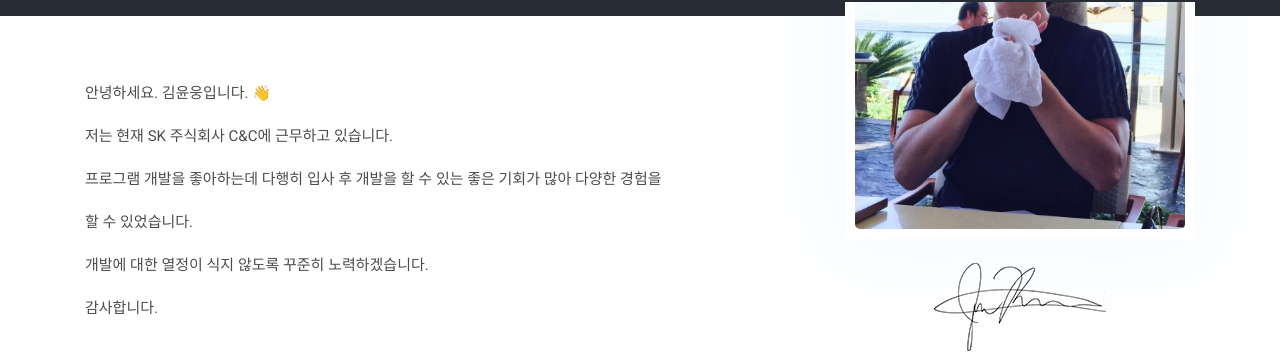
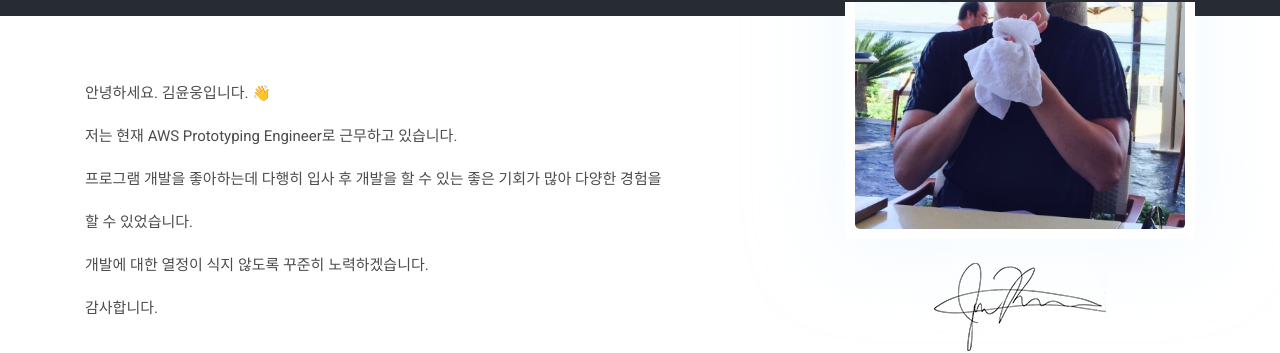
Before and after one commit to yunwoong7/yunwoong7.github.io, a Jekyll site: the page built from _pages/about.md, in a window 1280 px wide and 900 px high, scrolled down 332 px. Shown: the part 133-486 px from the top of the window. Built offline with Jekyll 4.4.1, drawn with Linux system fonts in a browser that asks for light colours.

Commit message:
Update about.md

```diff
--- a/_pages/about.md
+++ b/_pages/about.md
@@ -8,7 +8,7 @@ signature: assets/images/about/signature.png
 
 안녕하세요. 김윤웅입니다. 👋
 
-저는 현재 SK 주식회사 C&C에 근무하고 있습니다.
+저는 현재 AWS Prototyping Engineer로 근무하고 있습니다.
 
 프로그램 개발을 좋아하는데 다행히 입사 후 개발을 할 수 있는 좋은 기회가 많아 다양한 경험을
 
```
